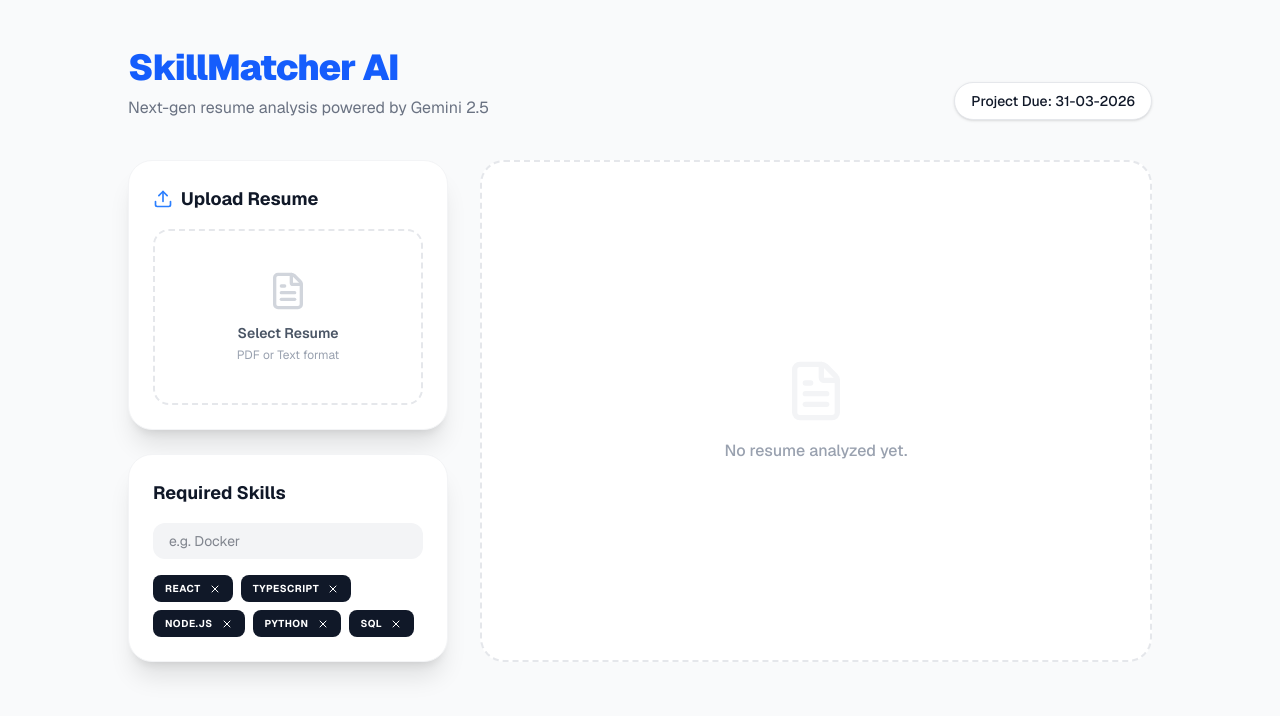
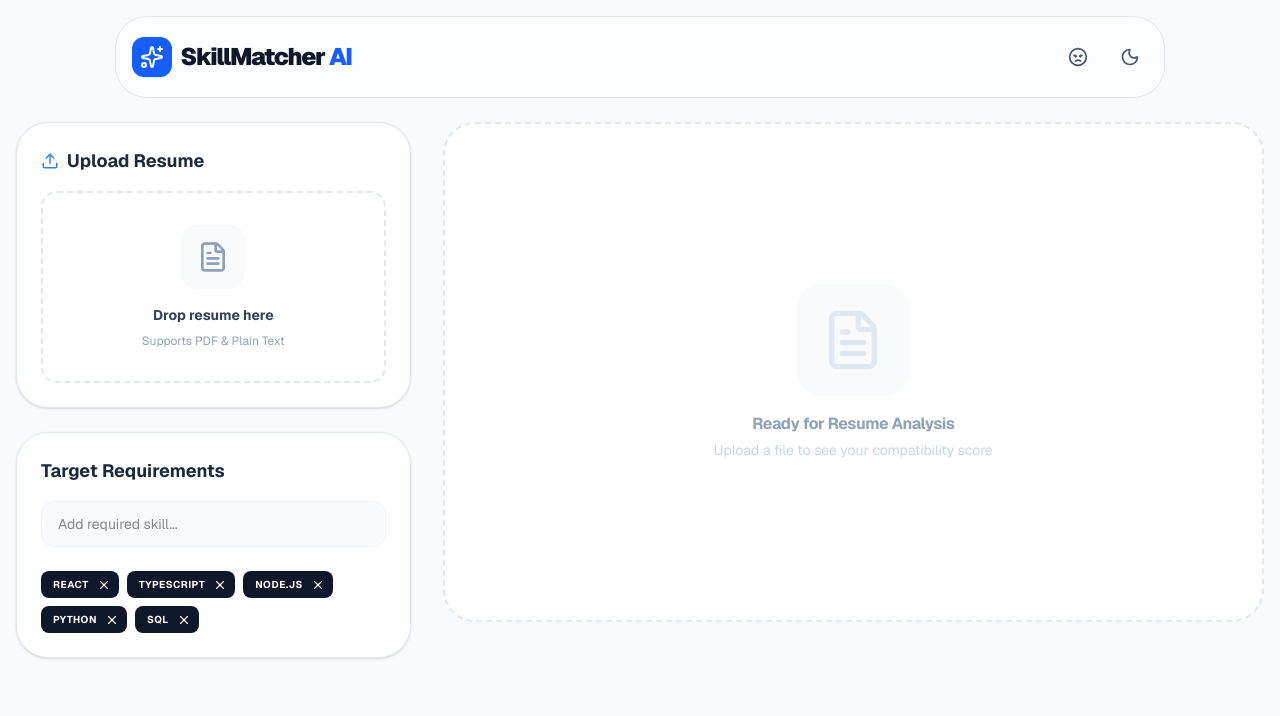
Before and after one commit to prodot-com/resume_skill_matcher, a Next.js app: page / in a window 1280 px wide. Shown: the top 716 px of the page. Built offline with nearby package versions, Linux system fonts and the light colour scheme.

Commit message:
Enhance UI components and improve error handling in resume matcher

```diff
--- a/src/app/page.tsx
+++ b/src/app/page.tsx
@@ -1,7 +1,7 @@
 "use client";
 
 import React, { useState } from 'react';
-import { Upload, FileText, CheckCircle, AlertCircle, Loader2, X, Trophy } from 'lucide-react';
+import { Upload, FileText, CheckCircle, AlertCircle, Loader2, X, Trophy, Sparkles, Angry, Sun, Moon } from 'lucide-react';
 
 const DEFAULT_REQUIRED = ['React', 'TypeScript', 'Node.js', 'Python', 'SQL'];
 
@@ -12,6 +12,7 @@
   const [error, setError] = useState<string | null>(null);
   const [requiredSkills, setRequiredSkills] = useState<string[]>(DEFAULT_REQUIRED);
   const [newSkill, setNewSkill] = useState("");
+  const [isDark, setIsDark] = useState(false);
 
   const handleFileChange = async (e: React.ChangeEvent<HTMLInputElement>) => {
     const selected = e.target.files?.[0];
@@ -37,19 +38,15 @@
 
       const data = await response.json();
 
+      if (!response.ok) throw new Error(data.error || "Failed to parse resume");
+
       if (!data.skills || data.skills.length === 0) {
         setError("No skills found in resume.");
         setExtractedSkills([]);
         return;
       }
 
-      if (!data.skills) {
-        throw new Error("Invalid AI response");
-      }
-
-      if (!response.ok) throw new Error(data.error || "Failed to parse resume");
-
-      setExtractedSkills(data.skills || []);
+      setExtractedSkills(data.skills);
     } catch (err: any) {
       setError(err.message);
     } finally {
@@ -72,131 +69,174 @@
   const { matched, score } = calculateMatch();
 
   return (
-    <div className="min-h-screen bg-gray-50 p-6 md:p-12 font-sans text-gray-900">
-      <div className="max-w-5xl mx-auto space-y-10">
+    <div className="min-h-screen bg-[#f8fafc] text-slate-900 font-sans">
 
-        {/* Header Section */}
-        <header className="flex flex-col md:flex-row md:items-end justify-between gap-4">
-          <div>
-            <h1 className="text-4xl font-black tracking-tight text-blue-600">SkillMatcher AI</h1>
-            <p className="text-gray-500 mt-2">Next-gen resume analysis powered by Gemini 2.5</p>
+      <nav className="sticky top-4 z-50 mx-auto w-[82%] rounded-4xl bg-white/50 backdrop-blur-md border border-slate-200">
+        <div className="max-w-7xl mx-auto px-4 h-20 flex items-center justify-between">
+          <div className="flex items-center gap-2">
+            <div className="bg-blue-600 p-2 rounded-xl">
+              <Sparkles className="text-white" size={24} />
+            </div>
+            <h1 className="text-2xl font-black tracking-tighter text-slate-900">
+              SkillMatcher <span className="text-blue-600">AI</span>
+            </h1>
           </div>
-          <div className="bg-white px-4 py-2 rounded-full border border-gray-200 shadow-sm text-sm font-medium">
-            Project Due: 31-03-2026
+          <div className="flex items-center gap-2 md:gap-4">
+            <a
+              href="https://github.com"
+              target="_blank"
+              className="p-2 hover:bg-slate-100 dark:hover:bg-slate-800 rounded-full transition-colors text-slate-600 dark:text-slate-400"
+              title="GitHub Repository"
+            >
+              <Angry size={20} />
+            </a>
+            <button
+              onClick={() => setIsDark(!isDark)}
+              className="p-2 hover:bg-slate-100 dark:hover:bg-slate-800 rounded-full transition-colors text-slate-600 dark:text-slate-400"
+              title="Toggle Theme"
+            >
+              {isDark ? <Sun size={20} /> : <Moon size={20} />}
+            </button>
           </div>
-        </header>
+        </div>
+      </nav>
 
-        <div className="grid grid-cols-1 lg:grid-cols-12 gap-8">
+      <main className="max-w-7xl mx-auto px-4 py-10">
+        <div className="grid grid-cols-1 lg:grid-cols-12 gap-8 items-start">
 
-          {/* Sidebar: Config */}
+
           <div className="lg:col-span-4 space-y-6">
-            <div className="bg-white p-6 rounded-3xl shadow-xl border border-gray-100">
-              <h2 className="text-lg font-bold mb-4 flex items-center gap-2">
-                <Upload size={20} className="text-blue-500" />
+
+            <div className="bg-white p-6 rounded-[2rem] shadow-sm border border-slate-200">
+              <h2 className="text-lg font-bold mb-4 flex items-center gap-2 text-slate-800">
+                <Upload size={18} className="text-blue-500" />
                 Upload Resume
               </h2>
               <label className="group relative block cursor-pointer">
                 <input type="file" className="hidden" onChange={handleFileChange} accept=".pdf,.txt" />
-                <div className="border-2 border-dashed border-gray-200 group-hover:border-blue-400 group-hover:bg-blue-50 rounded-2xl p-10 text-center transition-all">
-                  <FileText className="mx-auto mb-3 text-gray-300 group-hover:text-blue-500" size={40} />
-                  <p className="text-sm font-semibold text-gray-600">
-                    {file ? file.name : "Select Resume"}
+                <div className="border-2 border-dashed border-slate-200 group-hover:border-blue-400 group-hover:bg-blue-50/50 rounded-2xl p-8 text-center transition-all duration-300">
+                  <div className="bg-slate-50 w-16 h-16 rounded-2xl flex items-center justify-center mx-auto mb-4 group-hover:bg-blue-100 transition-colors">
+                    <FileText className="text-slate-400 group-hover:text-blue-600" size={32} />
+                  </div>
+                  <p className="text-sm font-bold text-slate-700">
+                    {file ? file.name : "Drop resume here"}
                   </p>
                   {file && (
-                    <p className="text-xs text-gray-400 mt-1">
+                    <p className="text-xs text-blue-500 font-semibold mt-1">
                       {(file.size / 1024).toFixed(2)} KB
                     </p>
                   )}
-                  <p className="text-xs text-gray-400 mt-1">PDF or Text format</p>
+                  <p className="text-xs text-slate-400 mt-2">Supports PDF & Plain Text</p>
                 </div>
               </label>
               {error && (
-                <div className="mt-4 p-3 bg-red-50 text-red-600 rounded-xl text-xs flex gap-2">
-                  <AlertCircle size={14} className="shrink-0" />
+                <div className="mt-4 p-4 bg-red-50 border border-red-100 text-red-600 rounded-2xl text-xs font-medium flex gap-3 animate-shake">
+                  <AlertCircle size={16} className="shrink-0" />
                   {error}
                 </div>
               )}
             </div>
 
-            <div className="bg-white p-6 rounded-3xl shadow-xl border border-gray-100">
-              <h2 className="text-lg font-bold mb-4">Required Skills</h2>
-              <div className="flex gap-2 mb-4">
+            {/* Target Skills Section */}
+            <div className="bg-white p-6 rounded-[2rem] shadow-sm border border-slate-200">
+              <h2 className="text-lg font-bold mb-4 text-slate-800">Target Requirements</h2>
+              <div className="flex gap-2 mb-6">
                 <input
                   type="text"
                   value={newSkill}
                   onChange={(e) => setNewSkill(e.target.value)}
                   onKeyDown={(e) => e.key === 'Enter' && (setRequiredSkills([...requiredSkills, newSkill]), setNewSkill(""))}
-                  placeholder="e.g. Docker"
-                  className="w-full px-4 py-2 rounded-xl bg-gray-100 text-sm focus:ring-2 focus:ring-blue-500 outline-none"
+                  placeholder="Add required skill..."
+                  className="w-full px-4 py-3 rounded-xl bg-slate-50 text-sm border border-slate-100 focus:border-blue-500 focus:ring-4 focus:ring-blue-500/10 outline-none transition-all"
                 />
               </div>
               <div className="flex flex-wrap gap-2">
                 {requiredSkills.map(s => (
-                  <span key={s} className="px-3 py-1.5 bg-gray-900 text-white rounded-lg text-[10px] font-bold uppercase tracking-wider flex items-center gap-2">
+                  <span key={s} className="pl-3 pr-2 py-1.5 bg-slate-900 text-white rounded-lg text-[10px] font-bold uppercase tracking-wider flex items-center gap-2 group">
                     {s}
-                    <X size={12} className="cursor-pointer" onClick={() => setRequiredSkills(requiredSkills.filter(i => i !== s))} />
+                    <button onClick={() => setRequiredSkills(requiredSkills.filter(i => i !== s))} className="hover:text-red-400 transition-colors">
+                      <X size={14} />
+                    </button>
                   </span>
                 ))}
               </div>
             </div>
           </div>
 
-          {/* Main: Analysis */}
+          {/* 3. Right Column: Analysis Output */}
           <div className="lg:col-span-8">
             {loading ? (
-              <div className="h-full min-h-[400px] flex flex-col items-center justify-center bg-white rounded-3xl shadow-xl border border-gray-100 space-y-4">
-                <Loader2 size={48} className="animate-spin text-blue-500" />
-                <p className="text-gray-500 font-medium">Extracting professional skills...</p>
+              <div className="h-[500px] flex flex-col items-center justify-center bg-white rounded-[2rem] border border-slate-200 shadow-sm space-y-6">
+                <div className="relative">
+                  <div className="absolute inset-0 bg-blue-500 blur-2xl opacity-20 animate-pulse"></div>
+                  <Loader2 size={64} className="animate-spin text-blue-600 relative z-10" />
+                </div>
+                <div className="text-center">
+                  <p className="text-xl font-bold text-slate-800">Analyzing Experience</p>
+                  <p className="text-slate-400 text-sm">Gemini 1.5 is identifying technical skills...</p>
+                </div>
               </div>
             ) : extractedSkills.length > 0 ? (
-              <div className="space-y-6 animate-in fade-in slide-in-from-bottom-4 duration-500">
+              <div className="space-y-6 animate-in fade-in slide-in-from-bottom-6 duration-700">
 
-                {/* Score Card */}
-                <div className="bg-white p-8 rounded-3xl shadow-xl border border-gray-100 overflow-hidden relative">
-                  <div className="flex justify-between items-start relative z-10">
-                    <div>
-                      <h3 className="text-sm font-bold text-gray-400 uppercase tracking-widest">Compatibility</h3>
-                      <div className="text-6xl font-black mt-2">{score}%</div>
+                {/* Score Section */}
+                <div className="bg-white p-10 rounded-[2.5rem] shadow-sm border border-slate-200 relative overflow-hidden">
+                  <div className="absolute top-0 right-0 p-8 opacity-[0.03] pointer-events-none">
+                    <Trophy size={200} />
+                  </div>
+
+                  <div className="flex flex-col md:flex-row justify-between items-center gap-8 relative z-10">
+                    <div className="text-center md:text-left">
+                      <h3 className="text-xs font-black text-blue-600 uppercase tracking-[0.2em] mb-2">Job Compatibility</h3>
+                      <div className="text-8xl font-black tracking-tighter text-slate-900 leading-none">
+                        {score}<span className="text-blue-600">%</span>
+                      </div>
+                      <p className="mt-6 text-slate-500 font-medium">
+                        Based on target requirements, we found <span className="text-slate-900 font-bold">{matched.length} of {requiredSkills.length} skills</span>.
+                      </p>
                     </div>
-                    <Trophy size={64} className="text-yellow-400 opacity-20" />
+
+                    <div className="w-full md:w-64 space-y-4">
+                      <div className="h-4 w-full bg-slate-100 rounded-full overflow-hidden p-1 border border-slate-200/50">
+                        <div
+                          className={`h-full rounded-full transition-all duration-1000 ease-out ${score > 70 ? 'bg-emerald-500' : score > 40 ? 'bg-blue-500' : 'bg-rose-500'}`}
+                          style={{ width: `${score}%` }}
+                        />
+                      </div>
+                      <div className="flex justify-between text-[10px] font-black uppercase text-slate-400 tracking-widest">
+                        <span>Low Match</span>
+                        <span>Perfect fit</span>
+                      </div>
+                    </div>
                   </div>
-                  <div className="mt-8 h-4 w-full bg-gray-100 rounded-full overflow-hidden">
-                    <div
-                      className={`h-full transition-all duration-1000 ${score > 70 ? 'bg-green-500' : score > 40 ? 'bg-blue-500' : 'bg-red-500'}`}
-                      style={{ width: `${score}%` }}
-                    />
-                  </div>
-                  <p className="mt-4 text-sm text-gray-500 font-medium italic">
-                    {matched.length} of {requiredSkills.length} skills matched — {score}%
-                  </p>
                 </div>
 
                 <div className="grid grid-cols-1 md:grid-cols-2 gap-6">
-                  {/* Extracted Pill Cloud */}
-                  <div className="bg-white p-6 rounded-3xl shadow-xl border border-gray-100">
-                    <h4 className="text-sm font-bold text-gray-400 uppercase tracking-widest mb-4">Detected in Resume</h4>
+                  {/* Skill Pill Cloud */}
+                  <div className="bg-white p-8 rounded-[2rem] shadow-sm border border-slate-200">
+                    <h4 className="text-xs font-black text-slate-400 uppercase tracking-widest mb-6">Extracted Expertise</h4>
                     <div className="flex flex-wrap gap-2">
                       {extractedSkills.map(s => (
-                        <span key={s} className="px-3 py-1 bg-blue-50 text-blue-700 rounded-lg text-xs font-semibold">
+                        <span key={s} className="px-4 py-2 bg-blue-50/50 text-blue-700 rounded-xl text-xs font-bold border border-blue-100/50 hover:bg-blue-100 transition-colors">
                           {s}
                         </span>
                       ))}
                     </div>
                   </div>
 
-                  {/* Matching List */}
-                  <div className="bg-white p-6 rounded-3xl shadow-xl border border-gray-100">
-                    <h4 className="text-sm font-bold text-gray-400 uppercase tracking-widest mb-4">Skill Comparison</h4>
+                  {/* Matching Checklist */}
+                  <div className="bg-white p-8 rounded-[2rem] shadow-sm border border-slate-200">
+                    <h4 className="text-xs font-black text-slate-400 uppercase tracking-widest mb-6">Requirement Match</h4>
                     <div className="space-y-3">
                       {requiredSkills.map(req => {
                         const isMatch = matched.includes(req);
                         return (
-                          <div key={req} className="flex items-center justify-between p-2 rounded-xl bg-gray-50">
-                            <span className={`text-sm font-bold ${isMatch ? 'text-gray-900' : 'text-gray-400'}`}>{req}</span>
+                          <div key={req} className={`flex items-center justify-between p-4 rounded-2xl transition-all ${isMatch ? 'bg-emerald-50 border border-emerald-100' : 'bg-slate-50 border border-slate-100'}`}>
+                            <span className={`text-sm font-bold ${isMatch ? 'text-emerald-900' : 'text-slate-400'}`}>{req}</span>
                             {isMatch ? (
-                              <CheckCircle size={16} className="text-green-500" />
+                              <div className="bg-emerald-500 p-1 rounded-full"><CheckCircle size={14} className="text-white" /></div>
                             ) : (
-                              <X size={16} className="text-gray-300" />
+                              <X size={16} className="text-slate-300" />
                             )}
                           </div>
                         );
@@ -206,14 +246,17 @@
                 </div>
               </div>
             ) : (
-              <div className="h-full min-h-[400px] flex flex-col items-center justify-center bg-white rounded-3xl border-2 border-dashed border-gray-200">
-                <FileText size={64} className="text-gray-100 mb-4" />
-                <p className="text-gray-400 font-medium">No resume analyzed yet.</p>
+              <div className="h-[500px] flex flex-col items-center justify-center bg-white rounded-[2rem] border-2 border-dashed border-slate-200 group hover:border-blue-300 transition-colors">
+                <div className="bg-slate-50 p-6 rounded-3xl mb-4 group-hover:scale-110 transition-transform duration-500">
+                    <FileText size={64} className="text-slate-200 group-hover:text-blue-200" />
+                </div>
+                <p className="text-slate-400 font-bold tracking-tight">Ready for Resume Analysis</p>
+                <p className="text-slate-300 text-sm mt-1">Upload a file to see your compatibility score</p>
               </div>
             )}
           </div>
         </div>
-      </div>
+      </main>
     </div>
   );
 }
```
